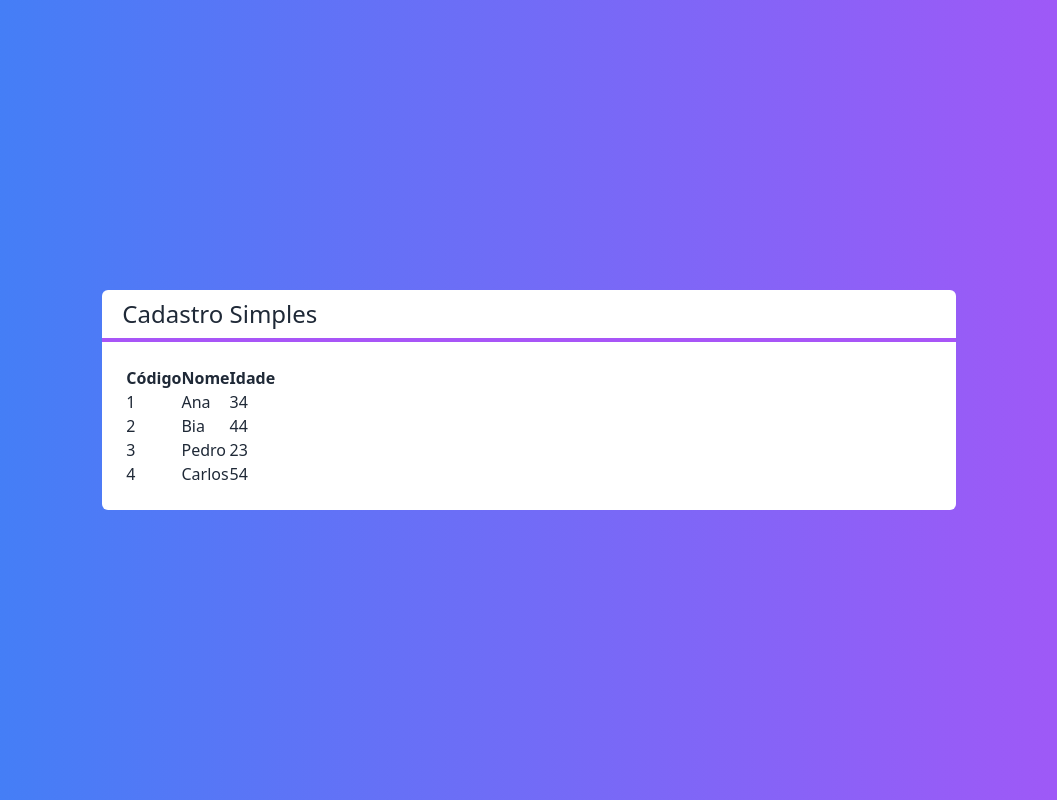
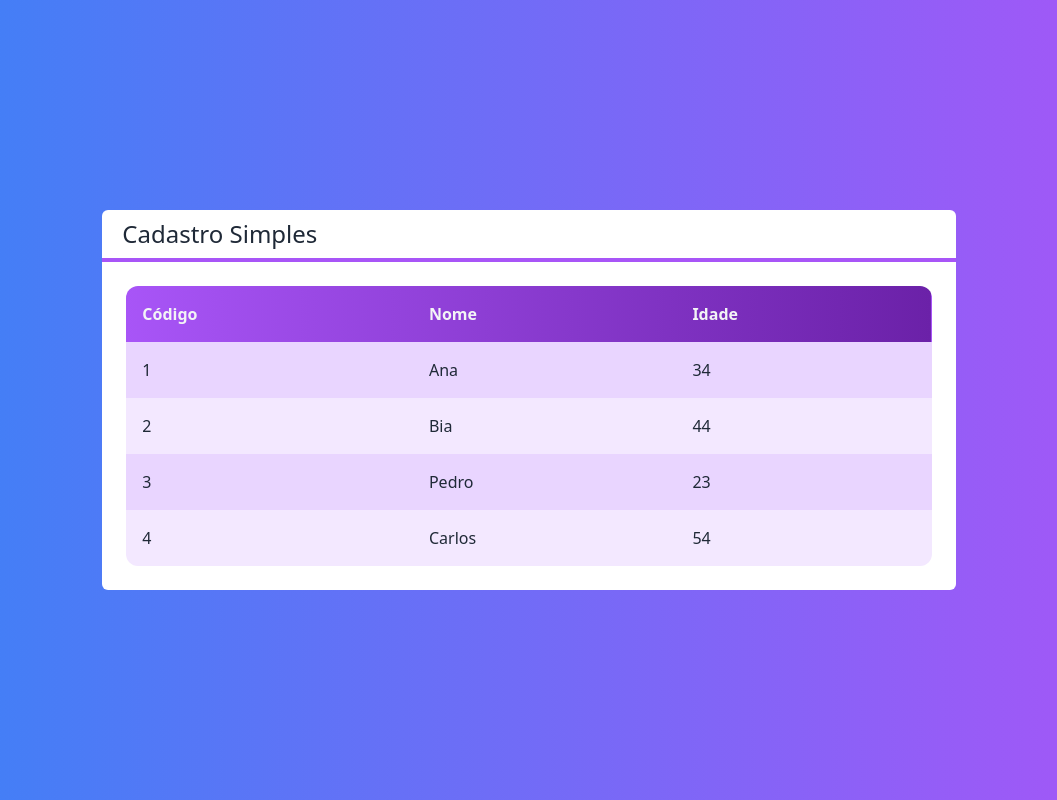
Before and after one commit to BielBatemarque/curd-next, a Next.js app: page / in a window 1280 px wide. Shown: the whole page, without its empty margins (111-1168 px from the left). Built offline with nearby package versions, Linux system fonts and the light colour scheme.

Commit message:
componente tabela #2

```diff
--- a/src/components/Tabela.tsx
+++ b/src/components/Tabela.tsx
@@ -9,9 +9,9 @@
     const renderizarCabecalho = () => {
         return(
         <tr>
-            <th>Código</th>
-            <th>Nome</th>
-            <th>Idade</th>
+            <th className="text-left p-4">Código</th>
+            <th className="text-left p-4">Nome</th>
+            <th className="text-left p-4">Idade</th>
         </tr>
         );
     }
@@ -19,18 +19,21 @@
     const renderizaDados = () => {
         return props.clientes?.map((cliente, i) => {
             return (
-                <tr key={cliente.id}>
-                    <td>{cliente.id}</td>
-                    <td>{cliente.nome}</td>
-                    <td>{cliente.idade}</td>
+                <tr key={cliente.id} className={`${i % 2 === 0 ? 'bg-purple-200' : 'bg-purple-100'}`}>
+                    <td className="text-left p-4">{cliente.id}</td>
+                    <td className="text-left p-4">{cliente.nome}</td>
+                    <td className="text-left p-4">{cliente.idade}</td>
                 </tr>
             );
         });
     }
 
     return(
-        <table>
-            <thead>
+        <table className="w-full rounded-xl overflow-hidden">
+            <thead className={`
+                text-gray-100
+                bg-gradient-to-r from-purple-500 to-purple-800
+            `}>
                 {renderizarCabecalho()}
             </thead>
             <tbody>
```
